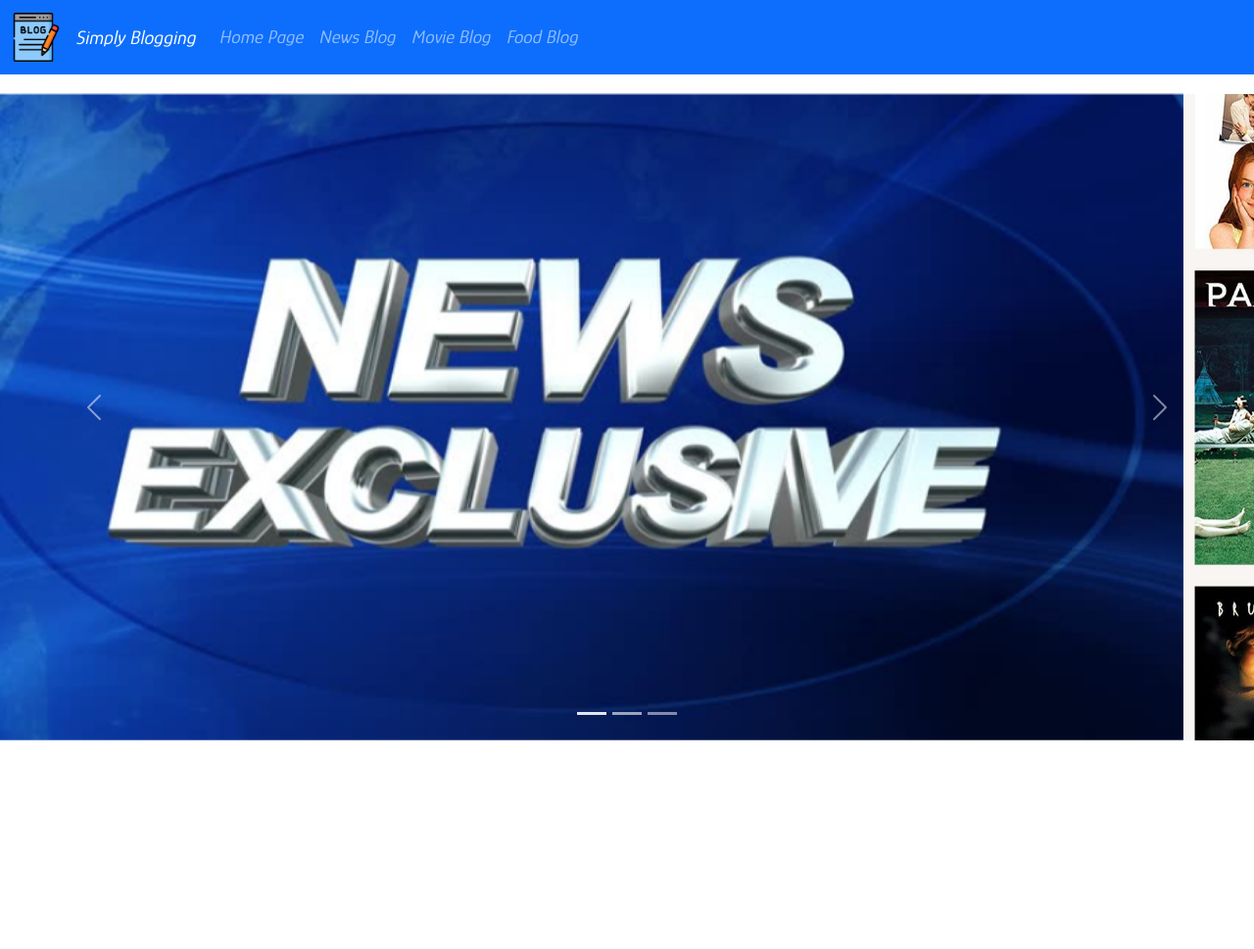
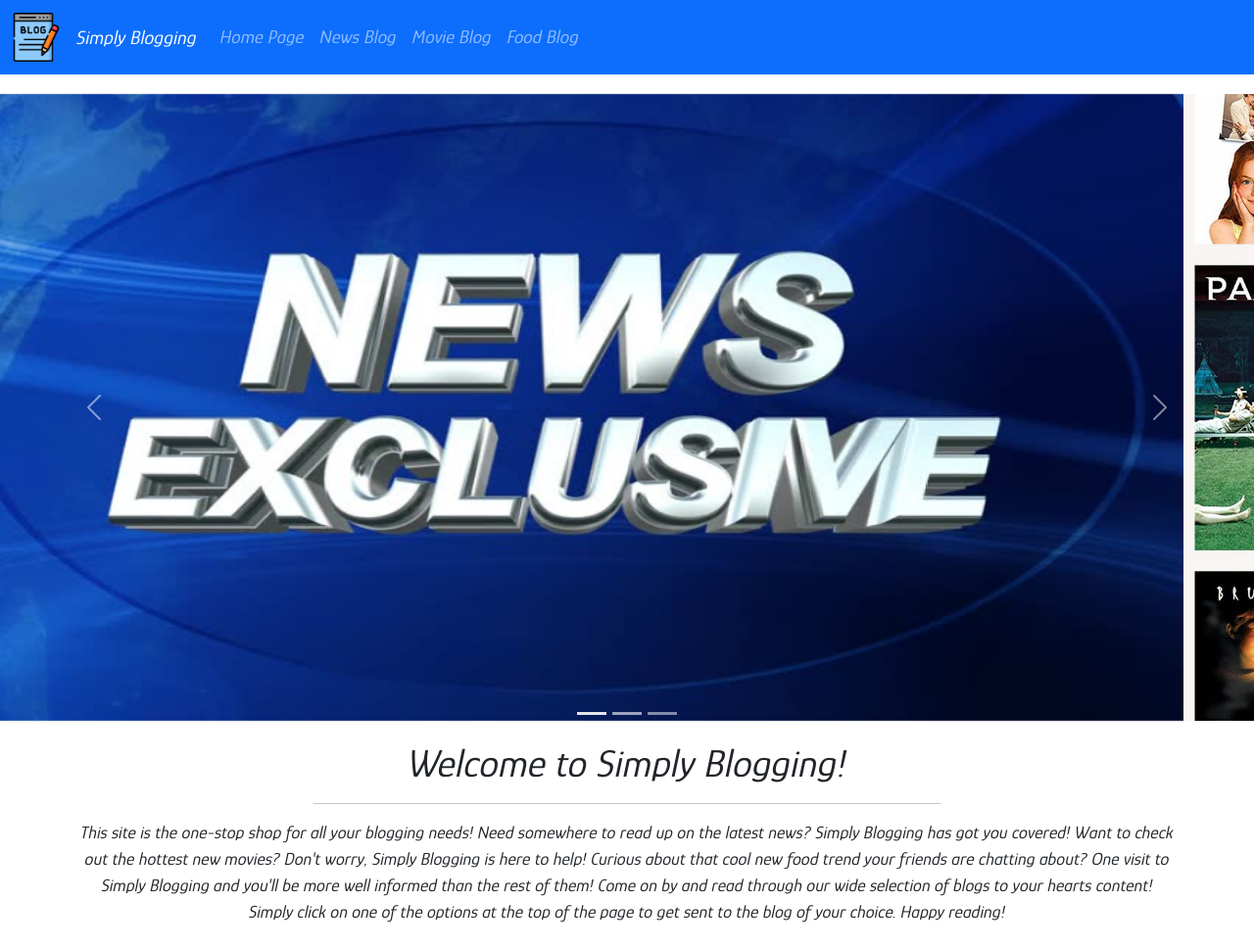
Before and after one commit to ahmadaldahesh/SimplyBlogging, a plain HTML site: page homepage.html in a window 1280 px wide. Shown: the whole page at 98% size. Before the commit the page ends 800 px from the top, so only its background shows below. Drawn offline with nearby package versions, Linux system fonts and the light colour scheme.

Commit message:
added blurb text

```diff
--- a/css/style.css
+++ b/css/style.css
@@ -16,10 +16,10 @@
 
 .carousel-item img{
     padding-top: 20px;
+    padding-bottom: 20px;
     height: 85vh;
 }
 
-.myimg{
-    width: 100%;
-    height: 100%;
+.text{
+    font-size: large;
 }
--- a/homepage.html
+++ b/homepage.html
@@ -87,6 +87,26 @@
       </div>
   </header>
 
+  <section>
+    <div class="text-center">
+        <h1 >Welcome to Simply Blogging!</h1>
+        <hr class="w-50 mx-auto" />
+        <!-- mx-auto places the horizontal line at the center -->
+    </div>
+
+    <div class="container text-center">
+        <div class="row my-2">
+          <p class="text">
+              This site is the one-stop shop for all your blogging needs! Need somewhere to read up on the latest news?
+              Simply Blogging has got you covered! Want to check out the hottest new movies? Don't worry, Simply Blogging is here to help!
+              Curious about that cool new food trend your friends are chatting about? One visit to Simply Blogging and you'll be more
+              well informed than the rest of them! Come on by and read through our wide selection of blogs to your hearts content!
+              Simply click on one of the options at the top of the page to get sent to the blog of your choice. Happy reading!
+          </p>
+        </div>
+    </div>
+</section>
+
   <script
     src="https://cdn.jsdelivr.net/npm/bootstrap@5.1.1/dist/js/bootstrap.bundle.min.js"
     integrity="sha384-/bQdsTh/da6pkI1MST/rWKFNjaCP5gBSY4sEBT38Q/9RBh9AH40zEOg7Hlq2THRZ"
```
